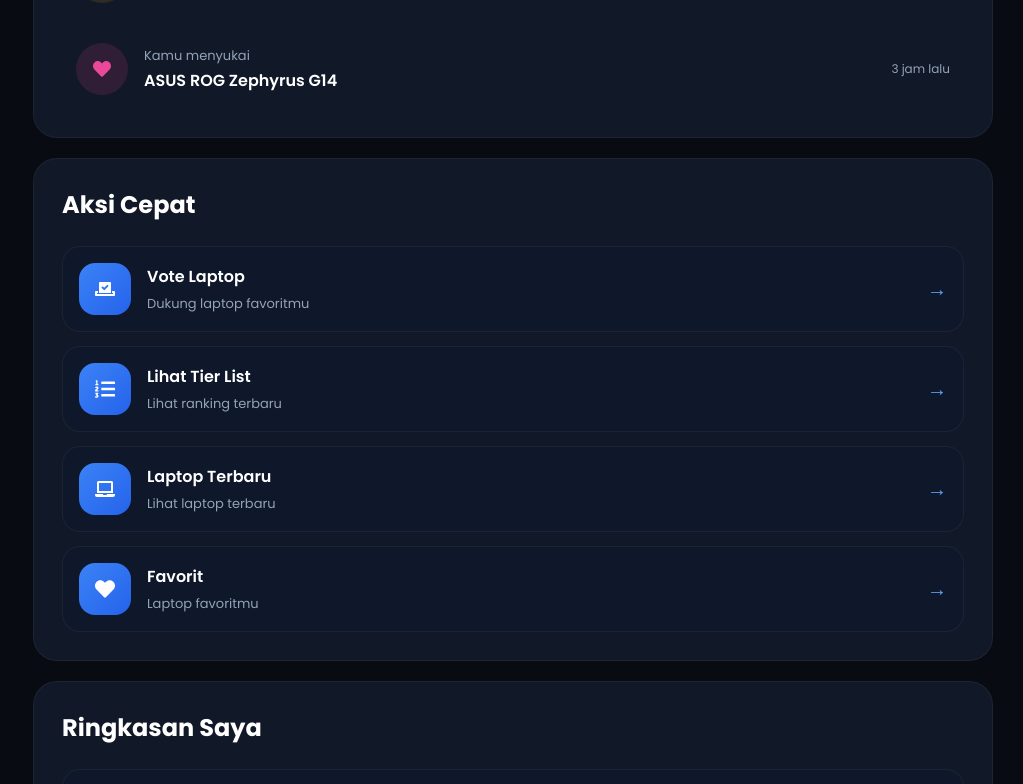
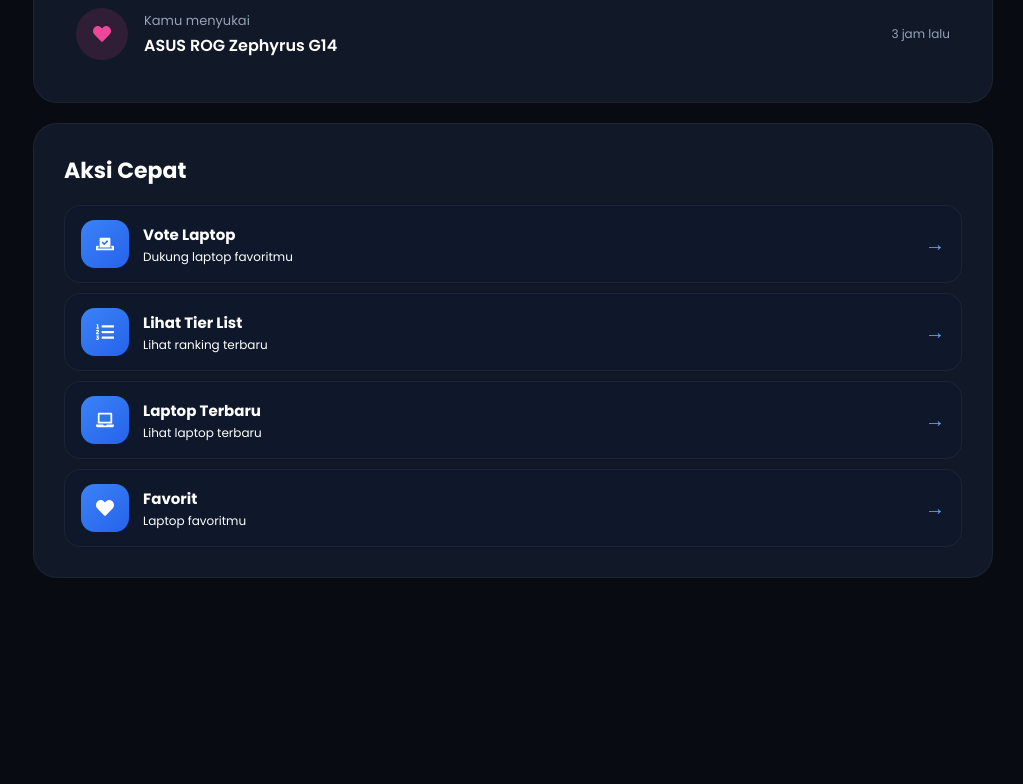
Before and after one commit to indhmharanii/web2-project-frontend, a React (Vite) app: page /dashboard in a window 1280 px wide. Shown: the part 2023-2807 px from the top of the page, without its empty margins (257-1280 px from the left). After the commit the page ends 2631 px from the top, so only its background shows below. Built offline with nearby package versions, Linux system fonts and the light colour scheme.

Commit message:
Memperbarui tampilan Dashboard User

```diff
--- a/src/components/QuickAction/QuickAction.css
+++ b/src/components/QuickAction/QuickAction.css
@@ -8,7 +8,7 @@
 
     border-radius:24px;
 
-    padding:28px;
+    padding:30px;
 
     border:1px solid rgba(255,255,255,.05);
 
@@ -32,11 +32,11 @@
 
     color:white;
 
-    font-size:24px;
+    font-size:22px;
 
     font-weight:700;
 
-    margin-bottom:24px;
+    margin-bottom:18px;
 
 }
 
@@ -52,13 +52,13 @@
 
     align-items:center;
 
-    gap:16px;
+    gap:14px;
 
-    padding:16px;
+    padding:14px 16px;
 
-    margin-bottom:14px;
+    margin-bottom:10px;
 
-    border-radius:18px;
+    border-radius:16px;
 
     background:#0F172A;
 
@@ -71,7 +71,6 @@
     overflow:hidden;
 
 }
-
 .quick-item:last-child{
 
     margin-bottom:0;
@@ -128,11 +127,11 @@
 
 .quick-icon{
 
-    width:52px;
+    width:48px;
 
-    height:52px;
+    height:48px;
 
-    border-radius:16px;
+    border-radius:14px;
 
     display:flex;
 
@@ -148,11 +147,9 @@
 
     color:white;
 
-    font-size:20px;
+    font-size:18px;
 
     flex-shrink:0;
-
-    transition:.35s;
 
 }
 
@@ -168,23 +165,17 @@
 
 .quick-item h4{
 
-    color:white;
+    font-size:15px;
 
-    font-size:16px;
-
-    font-weight:600;
-
-    margin-bottom:5px;
+    margin-bottom:2px;
 
 }
 
 .quick-item p{
 
-    color:#94A3B8;
+    font-size:12px;
 
-    font-size:13px;
-
-    line-height:20px;
+    line-height:18px;
 
 }
 
--- a/src/components/TierPreview/TierPreview.css
+++ b/src/components/TierPreview/TierPreview.css
@@ -1,14 +1,14 @@
 .tier-preview{
 
-margin-top:35px;
+    margin-top:8;
 
-background:#111827;
+    background:#111827;
 
-padding:28px;
+    padding:28px;
 
-border-radius:22px;
+    border-radius:22px;
 
-border:1px solid rgba(255,255,255,.05);
+    border:1px solid rgba(255,255,255,.05);
 
 }
 
--- a/src/pages/Dashboard/Dashboard.jsx
+++ b/src/pages/Dashboard/Dashboard.jsx
@@ -7,7 +7,7 @@ import Stats from "../../components/Stats/Stats";
 import TierPreview from "../../components/TierPreview/TierPreview";
 import Activity from "../../components/Activity/Activity";
 import QuickAction from "../../components/QuickAction/QuickAction";
-import Summary from "../../components/Summary/Summary";
+// import Summary from "../../components/Summary/Summary";
 
 function Dashboard() {
   return (
@@ -27,7 +27,6 @@ function Dashboard() {
 
           <Activity />
           <QuickAction />
-          <Summary />
 
         </div>
 
--- a/src/pages/Profile/Profile.jsx
+++ b/src/pages/Profile/Profile.jsx
@@ -183,7 +183,7 @@ function Profile() {
           </div>
 <div
   className="menu-item"
-  onClick={() => navigate("/ranking")}
+  onClick={() => navigate("/TierList")}
 >
 
             <div>
```
